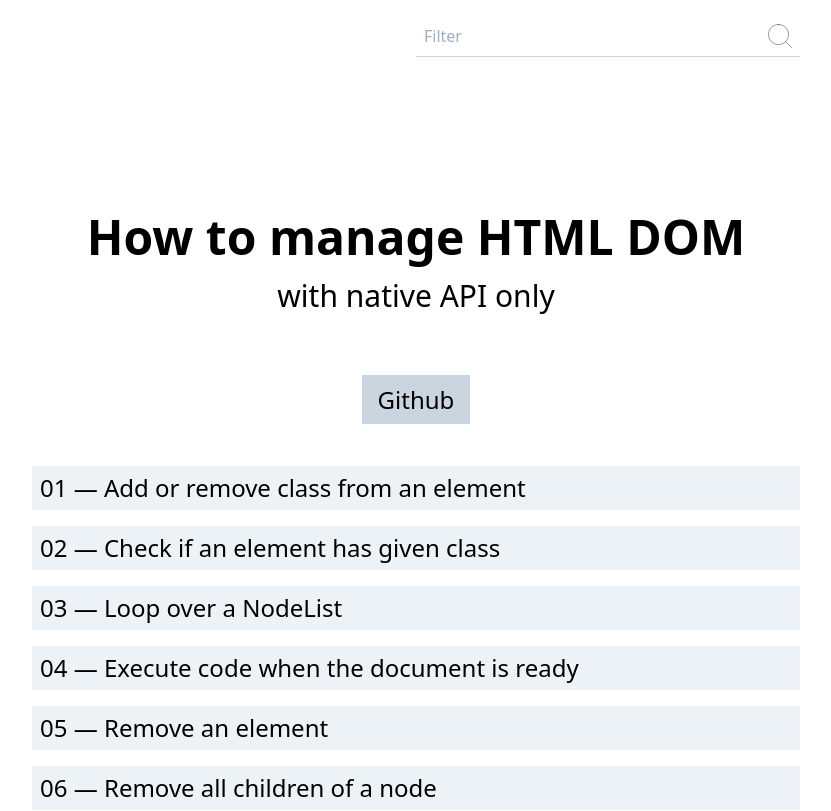
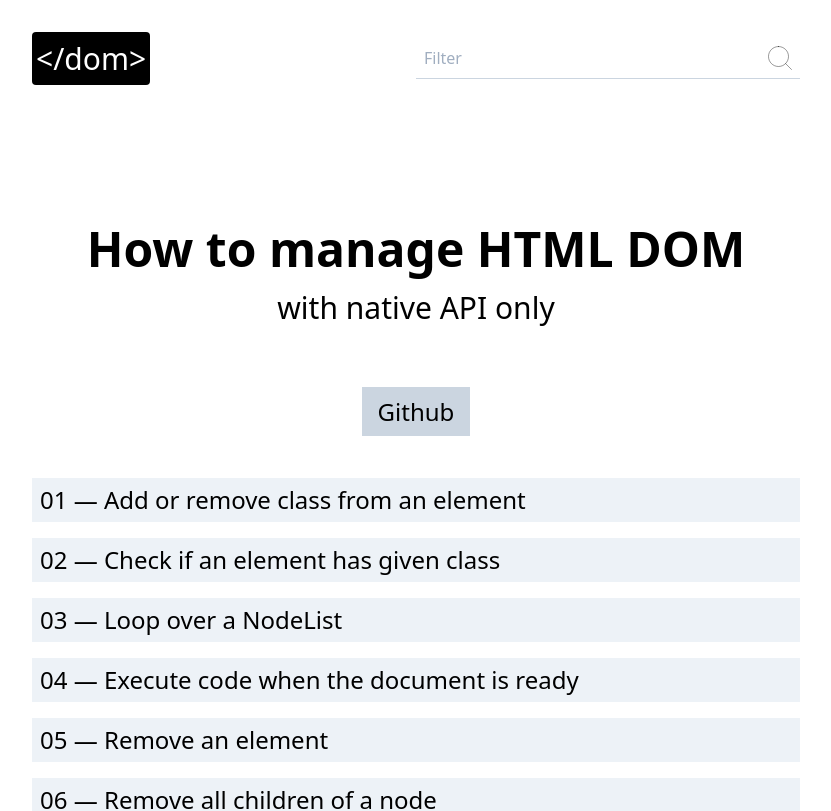
Before and after one commit to phuocng/html-dom, a React app: page / in a window 1280 px wide. Shown: the top 811 px of the page, without its empty margins (224-1055 px from the left). Built offline with nearby package versions, Linux system fonts and the light colour scheme.

Commit message:
Add link to homepage to layout

```diff
--- a/client/pages/Layout.tsx
+++ b/client/pages/Layout.tsx
@@ -1,4 +1,5 @@
 import React, { useEffect } from 'react';
+import { Link } from 'react-router-dom';
 
 import Filter from '../components/Filter';
 import Footer from './Footer';
@@ -12,8 +13,9 @@ const Layout: React.FC<{}> = ({ children }) => {
         <>
             <div className='flex-1 px-2 lg:px-0'>
                 <div className="ml-auto mr-auto max-w-3xl mb-8">
-                    <div className='flex justify-end'>
-                        <div className='my-4 w-1/2'>
+                    <div className='flex items-center justify-between my-8'>
+                        <Link to='/' className='bg-black p-1 rounded text-3xl font-light text-white'>&lt;/dom&gt;</Link>
+                        <div className='w-1/2'>
                             <Filter />
                         </div>
                     </div>
```
